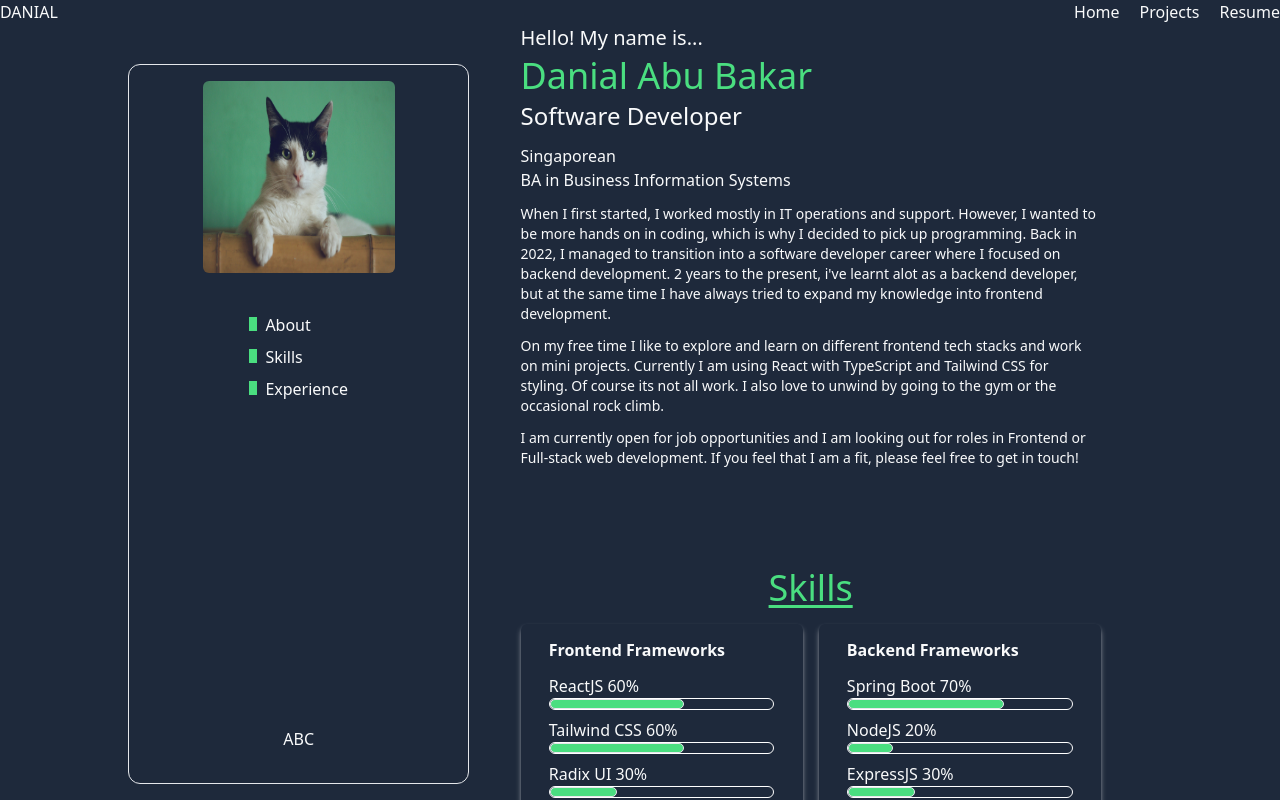
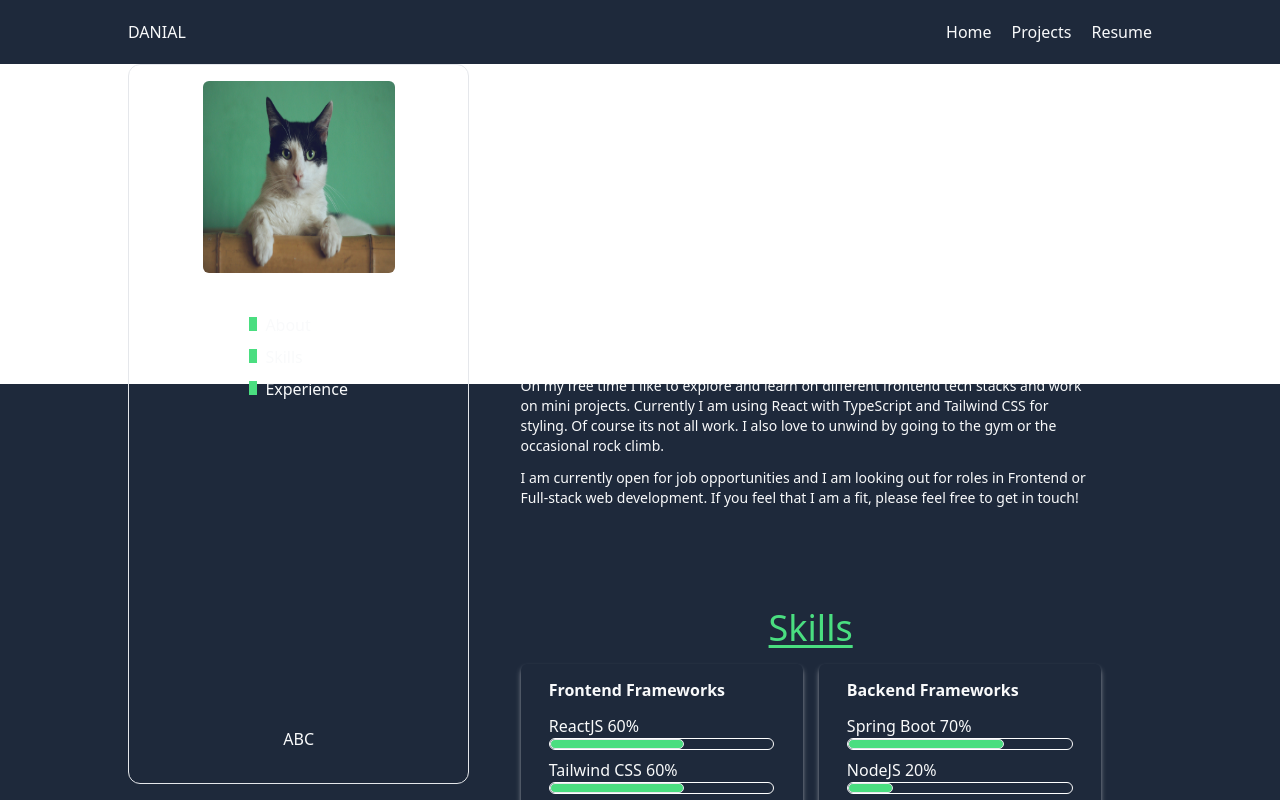
Before and after one commit to danialabubakar91/portfoliov2, a React (Vite) app: page / in a window 1280 px wide. Shown: the top 800 px of the page. Built offline with nearby package versions, Linux system fonts and the light colour scheme.

Commit message:
Prepared dropdown menu block

```diff
--- a/src/components/Header.tsx
+++ b/src/components/Header.tsx
@@ -1,10 +1,11 @@
 import MenuItem from "./Menu/MenuItem";
 import Menu from "./Menu/Menu";
 
-const NewHeader: React.FC = () => {
+const Header: React.FC = () => {
 
   return (
-    <header className='h-header flex flex-row justify-between items-center sticky top-0 bg-slate-800'>
+    <>
+    <header className='header-height max-w-screen-2xl w-4/5 mx-auto flex flex-row justify-between items-center sticky top-0 bg-slate-800'>
       <div>DANIAL</div>
       <Menu className={"md:hidden"} />
       <nav className="hidden md:block">
@@ -19,7 +20,9 @@ const NewHeader: React.FC = () => {
         </MenuItem>
       </nav>
     </header>
+    <div className="dropdown-header-pos h-80 w-full bg-white"></div>
+    </>
   );
 };
 
-export default NewHeader;
+export default Header;
--- a/src/index.css
+++ b/src/index.css
@@ -9,6 +9,11 @@
 @layer utilities {
   .header-height {
     height: var(--header-height);
+  }
+
+  .dropdown-header-pos {
+    position:absolute;
+    top: var(--header-height);
   }
 
   .sidenav-height {
```
